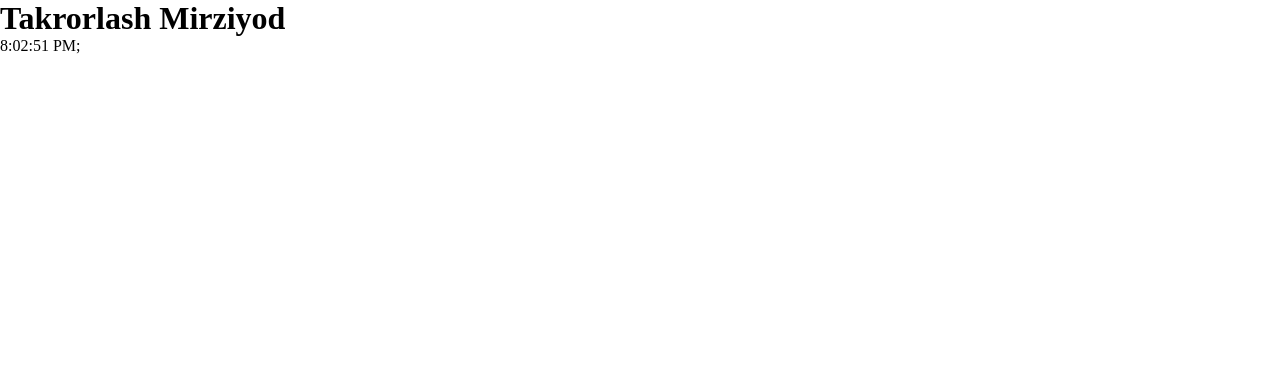
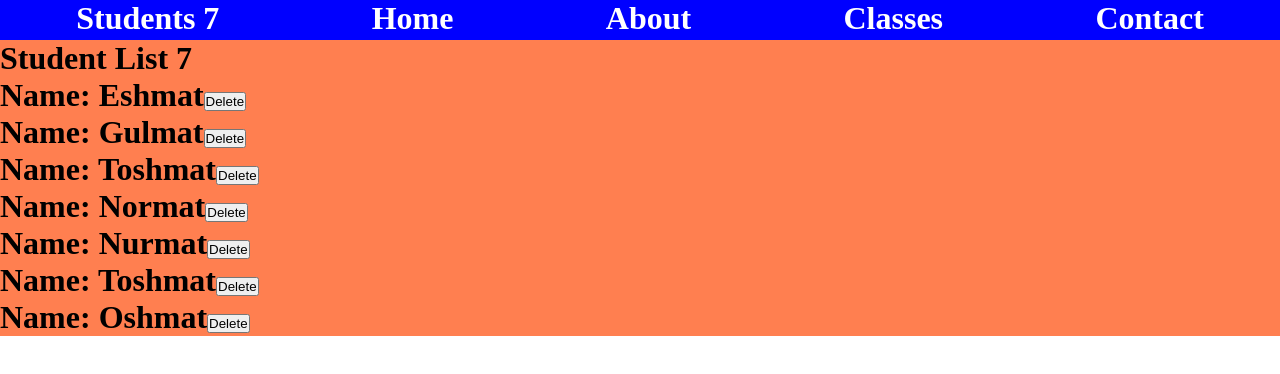
Before and after one commit to ZiyoWorld/reactjs, a React (Create React App) app: page / in a window 1280 px wide. Shown: the top 374 px of the page. Built offline with nearby package versions, Linux system fonts and the light colour scheme; the HTML template or start-up script is replaced by a standard one.

Commit message:
usecontext

```diff
--- /dev/null
+++ b/src/App.jsx
@@ -0,0 +1,15 @@
+import React from "react";
+import Body from './Body';
+import Navbar from "./Navbar";
+
+function App(){
+
+
+    return(
+        <div>
+            <Navbar  />
+            <Body />
+        </div>
+    )
+}
+export default App;
--- /dev/null
+++ b/src/Body/index.jsx
@@ -0,0 +1,33 @@
+import React, {useContext} from 'react';
+import { StudentContext } from '../context';
+import { Container, Header } from './style';
+
+const Body = ()=>{
+
+    const [students, setStudents] = useContext(StudentContext);
+
+    const onDelete = (id)=>{
+        let res = students.filter( (st)=>{
+            return st.id !== id;
+        });
+        setStudents(res);
+
+    }
+
+    return(
+        <Container style={{background: "coral"}}>
+           <Header>Student List {students.length}</Header>
+           {
+            students.map( (value)=>{
+                return(
+                    <h1 key={value.id}>
+                    Name: {value.name}
+                    <button onClick={()=> onDelete(value.id)}>Delete</button>
+                    </h1>
+                )
+            })
+           }
+        </Container>
+    )
+}
+export default Body;
--- /dev/null
+++ b/src/Body/style.js
@@ -0,0 +1,9 @@
+import styled from "styled-components";
+
+export const Container = styled.div`
+    background-color: coral;
+    margin: 0;
+`;
+export const Header = styled.h1`
+    margin: 0;
+`;
--- /dev/null
+++ b/src/Navbar/index.jsx
@@ -0,0 +1,18 @@
+import React, {useContext} from 'react';
+import { StudentContext } from '../context';
+import { Container, Header } from './style';
+
+const Navbar = ()=>{
+
+    const [data] = useContext(StudentContext);
+    return(
+        <Container>
+           <Header>Students {data.length}</Header>
+           <Header>Home</Header>
+           <Header>About</Header>
+           <Header>Classes</Header>
+           <Header>Contact</Header>
+        </Container>
+    )
+}
+export default Navbar;
--- /dev/null
+++ b/src/Navbar/style.js
@@ -0,0 +1,14 @@
+import styled from "styled-components";
+
+export const Container = styled.div`
+    background-color: blue;
+    color: white;
+    height: 40px;
+    display: flex;
+    justify-content: space-around;
+    margin: 0;
+
+`;
+export const Header = styled.h1`
+    margin: 0;
+`;
--- a/src/Render.jsx
+++ /dev/null
@@ -1,60 +0,0 @@
-import React, {Component} from "react";
-
-class Takrorlash extends Component {
-    constructor(props){
-        super(props);
-        this.state = {
-            active: null,
-            count: 0,
-        };
-
-        this.plus = this.plus.bind(this);
-
-        // console.log("constructor");
-    }
-    // componentWillMount(){ // birinchi renderdan oldin
-    //     console.log("componentWillMount");
-    // };
-    // componentDidMount(){ // renderdan keyin yuradi.
-    //     console.log(" componentDidMount");
-    // };
-
-    // componentWillReceiveProps(){ // parentdan childga prop kelgan  vaqtda
-    //     console.log(" componentWillReceiveProps");
-    // };
-    // shouldComponentUpdate(){ // componetni update qilish yoki kelmaslik
-    //     console.log("shouldComponentUpdate");
-    //     return true;
-    // };
-
-    // componentWillUpdate(){ // renderdan oldin va kelishidan keyin
-    //     console.log("componentWillUpdate");
-    // };
-
-    // componentDidUpdate(){ // Dom Created
-    //     console.log("componentDidUpdate");
-    // };
-    // componentWillUnmount(){ // after dom elemnt removed
-    //     console.log("componentWillUnmount")
-    // };
-
-    plus(){
-        this.setState({
-            count: this.state.count + 1,
-        })
-    }
-
-    render() {
-        const {names} = this.props;
-        return (
-            <div>
-                <h1>Takrorlash {names}</h1>
-            {new Date().toLocaleTimeString()};
-
-
-            </div>
-         );
-    }
-}
-
-export default Takrorlash;
--- /dev/null
+++ b/src/context.js
@@ -0,0 +1,21 @@
+import React, {createContext, useState} from "react";
+
+export const StudentContext = createContext();
+
+const StudentList = ({children})=>{
+    const [students, setStudents] = useState([
+        {id: 1, name: "Eshmat", surname: "Eshmamatov"},
+        {id: 2, name: "Gulmat", surname: "Eshmamatov"},
+        {id: 3, name: "Toshmat", surname: "Eshmamatov"},
+        {id: 4, name: "Normat", surname: "Eshmamatov"},
+        {id: 5, name: "Nurmat", surname: "Eshmamatov"},
+        {id: 7, name: "Toshmat", surname: "Eshmamatov"},
+        {id: 8, name: "Oshmat", surname: "Eshmamatov"},
+    ])
+    return(
+        <StudentContext.Provider value={[students, setStudents]}>
+            {children}
+        </StudentContext.Provider>
+    )
+}
+export default StudentList;
--- a/src/index.css
+++ b/src/index.css
@@ -3,56 +3,3 @@
   padding: 0;
   box-sizing: border-box;
 }
-.container{
-  width: 100%;
-  flex: 3;
-  padding: 20px;
-}
-table, tr, th{
-  border-collapse: collapse;
-  border: 1px solid black;
-  text-align: center;
-}
-table{
-  width: 100%;
-}
-tr{
-  min-height: 35px;
-}
-tr:hover{
-  background-color: rgb(173, 172, 171);
-}
-img{
-  width: 60px;
-  height: 6;
-}
-.products{
-  display: flex;
-  justify-content: center;
-  align-items: center;
-}
-.quantity{
-  margin: 0;
-  padding: 0;
-}
-.quanwrap{
-  display: flex;
-  align-items: center;
-  justify-content: center;
-  color: aliceblue;
-}
-
-.money{
-  color: black;
-  font-size: 18px;
-}
-span{
-  background-color: rgb(8, 247, 167);
-  padding: 5px 7px;
-  margin: 0 2px;
-  cursor: pointer;
-}
-span:active{
-  transform: scale(1.1);
-
-}
--- a/src/index.js
+++ b/src/index.js
@@ -1,13 +1,14 @@
 import React from 'react';
-import ReactDOM from 'react-dom';
+import ReactDOM from 'react-dom/client';
 import './index.css';
-import Render from './Render';
-
-
+import App from './App';
+import Context from './context';
 
 const root = ReactDOM.createRoot(document.getElementById('root'));
 root.render(
   <React.StrictMode>
-      <Render names="Mirziyod" />
+    <Context>
+      <App />
+    </Context>
   </React.StrictMode>
 );
```
Also changed, not shown: review.js (+12 -3 lines).
